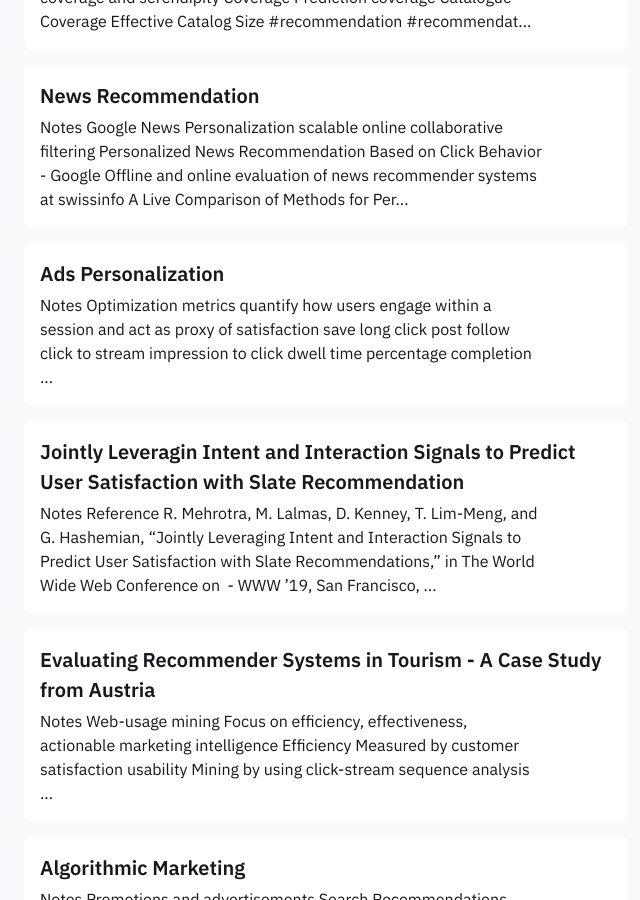
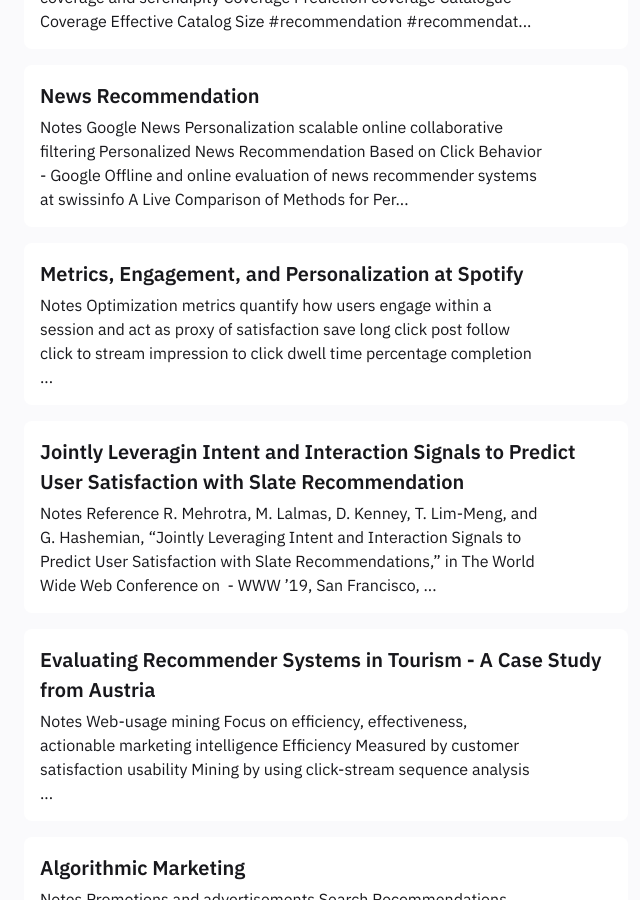
Before and after one commit to lukkiddd/lukkiddd.github.io, a Jekyll site: the page built from pages/index.md, in a window 1280 px wide and 900 px high, scrolled down 1054 px. Shown: the whole window, without its empty margins (314-954 px from the left). Built offline with Jekyll 4.4.1, drawn with Linux system fonts in a browser that asks for light colours.

Commit message:
🚚 Rename notes on metrics engagement and personalization at spotify"

```diff
--- a/_notes/Public/Metrics, Engagement, and Personalization at Spotify.md
+++ b/_notes/Public/Metrics, Engagement, and Personalization at Spotify.md
@@ -1,5 +1,5 @@
 ---
-title : Ads Personalization
+title : Metrics, Engagement, and Personalization at Spotify
 notetype : feed
 date : 19-01-2022
 ---
```
